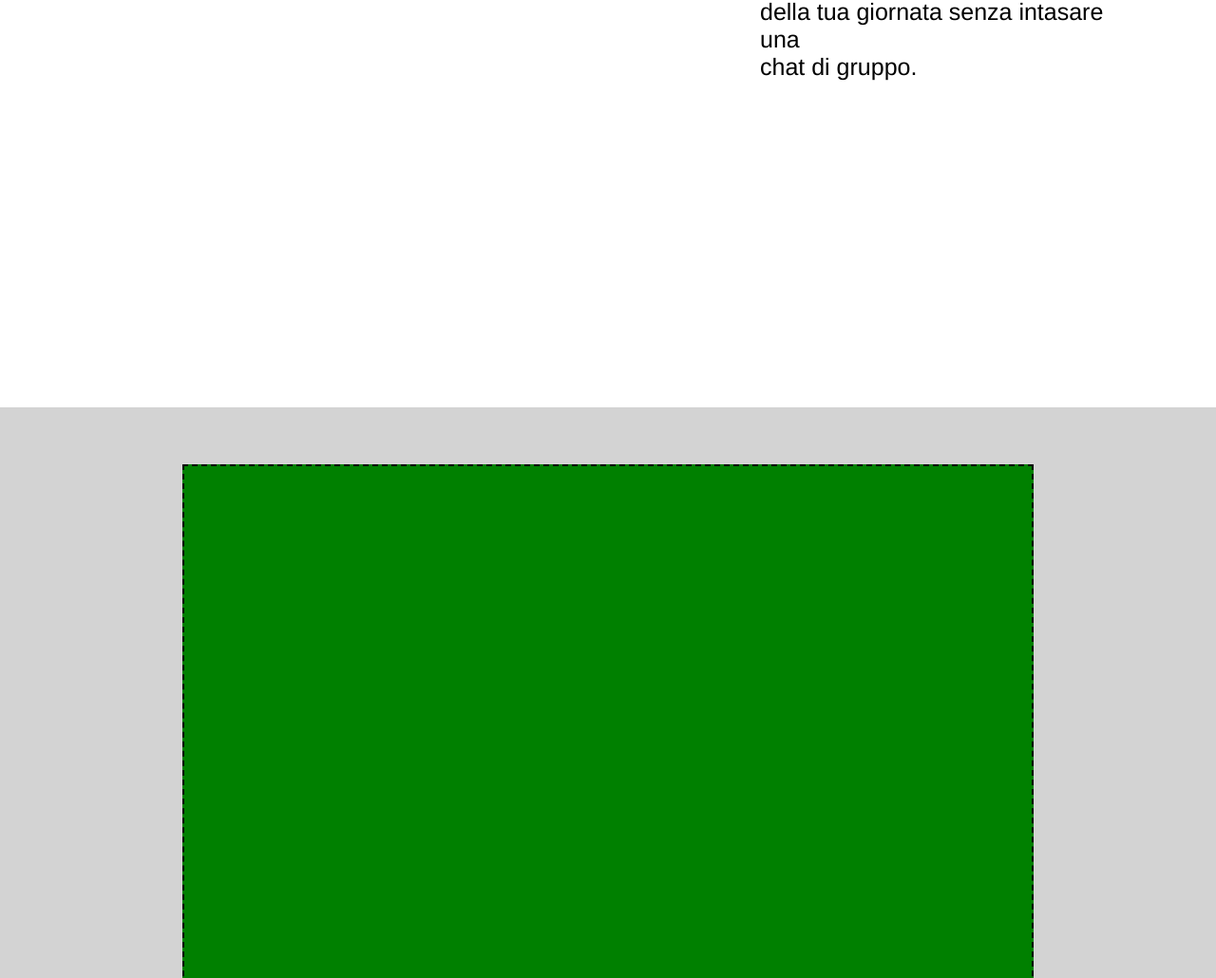
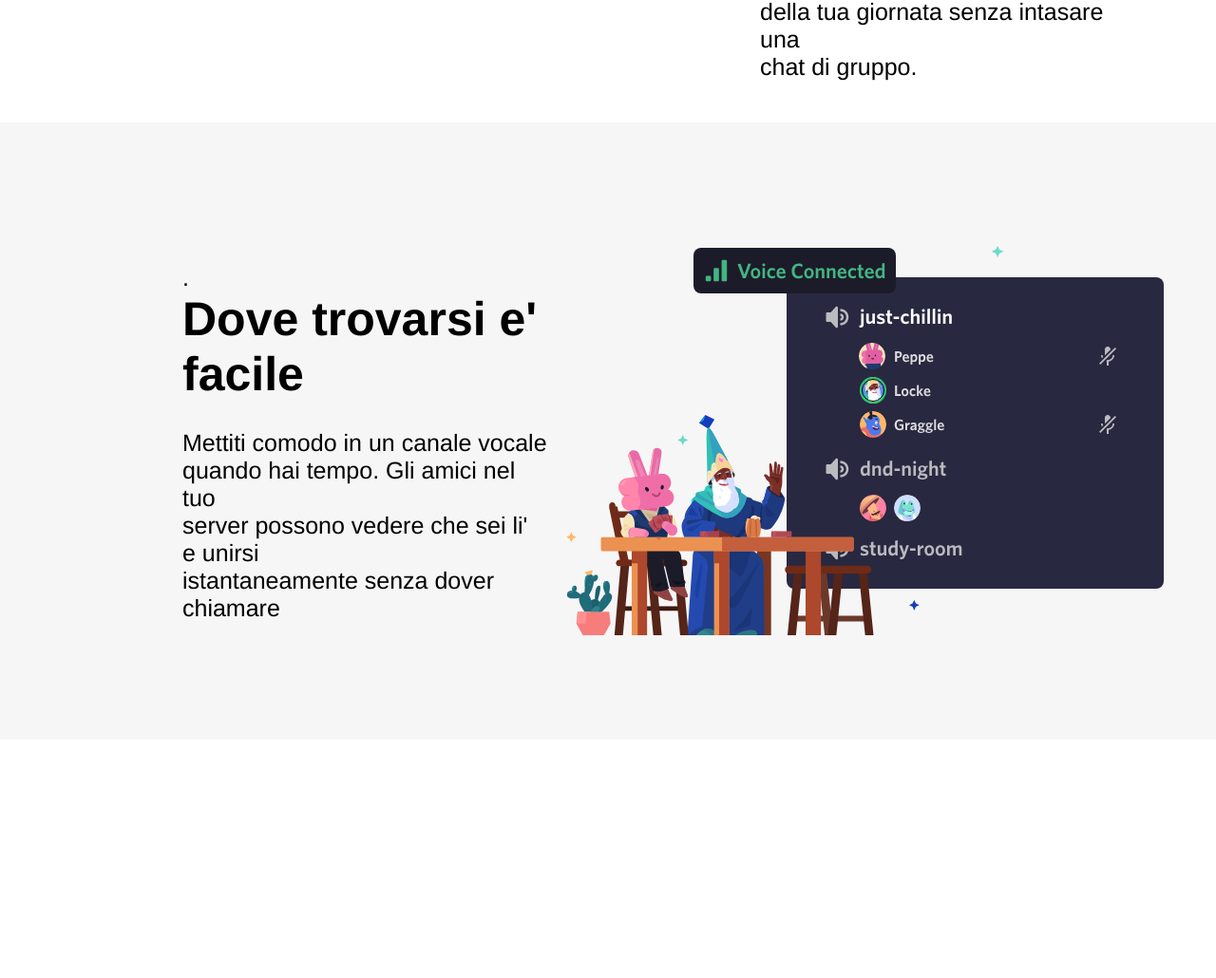
Before and after one commit to Fabiofragnito/htmlcss-discord, a plain HTML site: page index.html in a window 1280 px wide. Shown: the part 1191-2221 px from the top of the page at 95% size. Drawn offline with Linux system fonts and the light colour scheme.

Commit message:
added 3rd main section

```diff
--- a/index.html
+++ b/index.html
@@ -74,10 +74,19 @@
                 </div>
         </div>
         <!-- 2nd section -->
-         <div class="section3">
-                <div class="debug-section2-blue"></div>
-                <div class="debug-section2-pink"></div>
-         </div>
+        <div class="section3">
+
+                <div class="debug-section2-blue">
+                    <img src="./img/item2.svg" alt="">
+                </div>
+                <div class="debug-section2-pink">
+                    .
+                    <h1>Dove trovarsi e'<br>facile</h1>
+                    <br>
+                    <p>Mettiti comodo in un canale vocale <br>quando hai tempo. Gli amici nel tuo <br>server possono vedere che sei li' e unirsi <br> istantaneamente senza dover chiamare</p>
+                </div>
+
+        </div>
          <!-- 3rd section -->
          <div class="section4">
                 <div class="debug-section2-blue"></div>
--- a/style.css
+++ b/style.css
@@ -183,11 +183,14 @@ header{
 }
 
 .section3{
-    height: 350px;
+    height: 650px;
     display: flex;
     flex-direction: row-reverse;
    justify-content: center;
    align-items: center;
+   background-color: #f6f6f6;
+   margin-top: 400px;
+
 
 }
 
@@ -226,4 +229,6 @@ header{
     align-items: center;
 }
 
+
+
 /*end-utilities-area*/
```
Also changed, not shown: img/screenshot_2021-04-22_discord_hp_replica.png (added).
